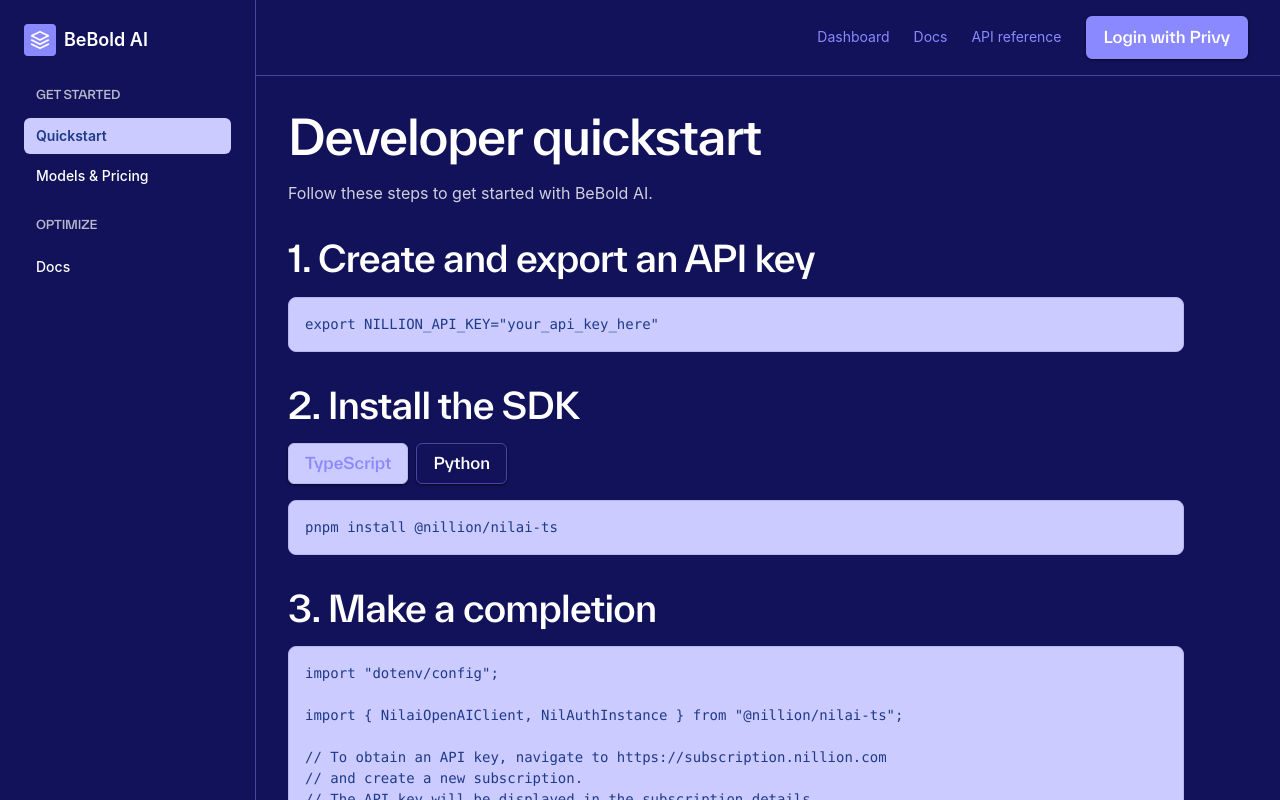
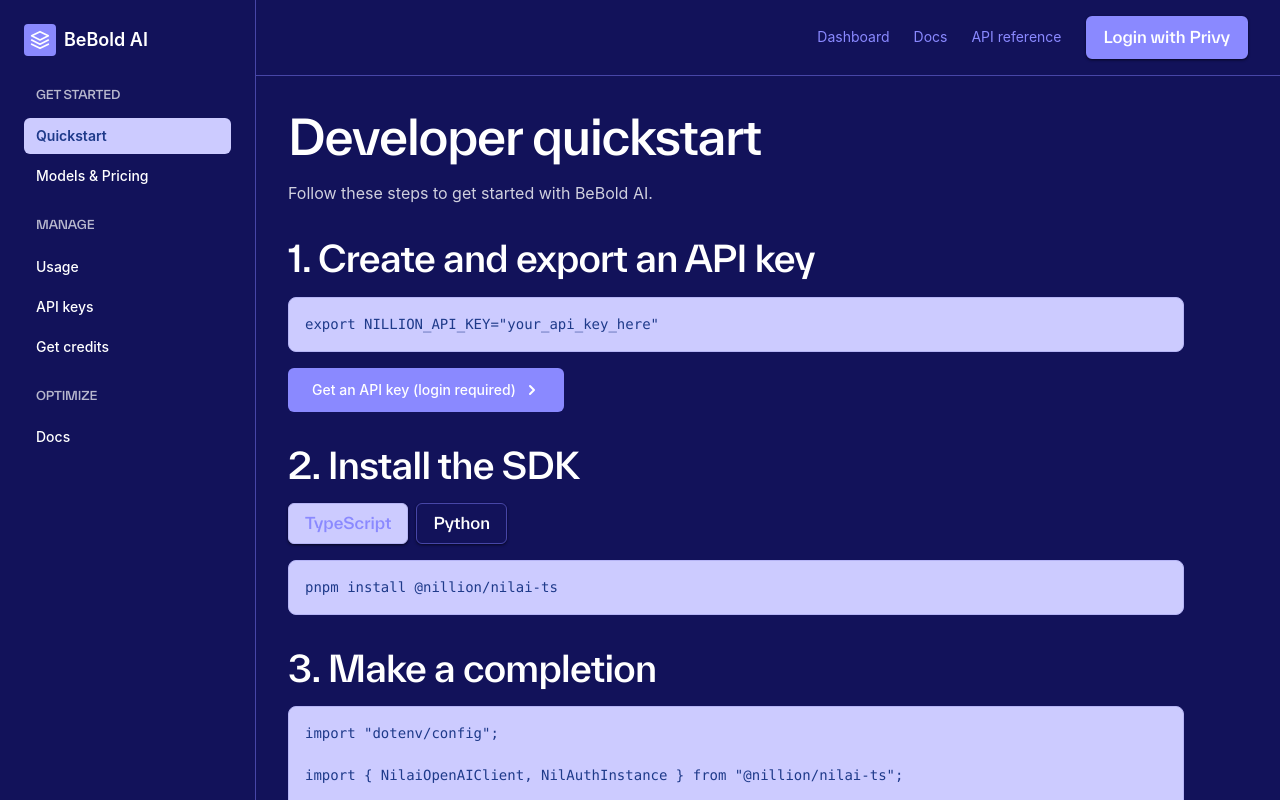
Before and after one commit to NillionNetwork/nilai-dashboard, a Next.js app: page / in a window 1280 px wide. Shown: the top 800 px of the page. Built offline with nearby package versions, Linux system fonts and the light colour scheme; no server answers.

Commit message:
feat: always render all sidebar items, add Get Key CTA to quickstart

```diff
--- a/src/app/api-keys/page.tsx
+++ b/src/app/api-keys/page.tsx
@@ -17,7 +17,7 @@
 }
 
 export default function ApiKeysPage() {
-  const { authenticated, user, ready } = usePrivy()
+  const { authenticated, user, ready, login } = usePrivy()
   const [credentials, setCredentials] = useState<Credential[]>([])
   const [loading, setLoading] = useState(false)
   const [showCreateModal, setShowCreateModal] = useState(false)
@@ -272,7 +272,20 @@
           <main className="p-8">
             <div className="max-w-6xl">
               <h1 className="mb-2 text-white">API keys</h1>
-              <p className="text-white opacity-80">Please log in to view your API keys.</p>
+              <p className="text-white opacity-80 mb-6">Please log in to manage your API keys.</p>
+              <button
+                type="button"
+                onClick={() => login()}
+                disabled={!ready}
+                className="px-6 py-3 rounded-md text-sm font-medium transition-opacity hover:opacity-90 disabled:opacity-50 disabled:cursor-not-allowed"
+                style={{
+                  backgroundColor: 'var(--nillion-primary)',
+                  color: '#ffffff',
+                  border: 'none',
+                }}
+              >
+                {!ready ? 'Loading...' : 'Login with Privy'}
+              </button>
             </div>
           </main>
         </div>
--- a/src/app/credits/page.tsx
+++ b/src/app/credits/page.tsx
@@ -10,7 +10,7 @@
 const TOPUP_AMOUNTS = [10, 25, 50, 100, 250, 500]
 
 function CreditsContent() {
-  const { authenticated, user } = usePrivy()
+  const { authenticated, user, login, ready } = usePrivy()
   const { balance, loading } = useUserCredits()
   const searchParams = useSearchParams()
   const [selectedAmount, setSelectedAmount] = useState<number | null>(null)
@@ -108,7 +108,20 @@
           <main className="p-8">
             <div className="max-w-4xl">
               <h1 className="mb-2 text-white">Get Credits</h1>
-              <p className="text-white opacity-80">Please log in to view your credits.</p>
+              <p className="text-white opacity-80 mb-6">Please log in to manage your credits.</p>
+              <button
+                type="button"
+                onClick={() => login()}
+                disabled={!ready}
+                className="px-6 py-3 rounded-md text-sm font-medium transition-opacity hover:opacity-90 disabled:opacity-50 disabled:cursor-not-allowed"
+                style={{
+                  backgroundColor: 'var(--nillion-primary)',
+                  color: '#ffffff',
+                  border: 'none',
+                }}
+              >
+                {!ready ? 'Loading...' : 'Login with Privy'}
+              </button>
             </div>
           </main>
         </div>
--- a/src/app/page.tsx
+++ b/src/app/page.tsx
@@ -1,6 +1,7 @@
 'use client'
 
 import { useState } from 'react'
+import Link from 'next/link'
 import Sidebar from '@/components/Sidebar'
 import Header from '@/components/Header'
 import CodeBlock from '@/components/CodeBlock'
@@ -29,6 +30,35 @@
                   1. Create and export an API key
                 </h2>
                 <CodeBlock code='export NILLION_API_KEY="your_api_key_here"' />
+                <div className="mt-4">
+                  <Link
+                    href="/api-keys"
+                    className="inline-flex items-center gap-2 px-6 py-3 rounded-md text-sm font-medium transition-opacity hover:opacity-90"
+                    style={{
+                      backgroundColor: 'var(--nillion-primary)',
+                      color: '#ffffff',
+                      border: 'none',
+                    }}
+                  >
+                    <span>Get an API key (login required)</span>
+                    <svg
+                      width="16"
+                      height="16"
+                      viewBox="0 0 16 16"
+                      fill="none"
+                      xmlns="http://www.w3.org/2000/svg"
+                      className="inline-block"
+                    >
+                      <path
+                        d="M6 12L10 8L6 4"
+                        stroke="currentColor"
+                        strokeWidth="2"
+                        strokeLinecap="round"
+                        strokeLinejoin="round"
+                      />
+                    </svg>
+                  </Link>
+                </div>
               </div>
 
               {/* Step 2 */}
--- a/src/app/usage/page.tsx
+++ b/src/app/usage/page.tsx
@@ -13,7 +13,7 @@
 }
 
 export default function UsagePage() {
-  const { authenticated, ready, user } = usePrivy()
+  const { authenticated, ready, user, login } = usePrivy()
   const [usageData, setUsageData] = useState<UsageData | null>(null)
   const [loading, setLoading] = useState(false)
   const [error, setError] = useState<string | null>(null)
@@ -64,7 +64,20 @@
           <main className="p-8">
             <div className="max-w-6xl">
               <h1 className="mb-2 text-white">Usage</h1>
-              <p className="text-white opacity-80">Please log in to view your usage statistics.</p>
+              <p className="text-white opacity-80 mb-6">Please log in to view usage statistics.</p>
+              <button
+                type="button"
+                onClick={() => login()}
+                disabled={!ready}
+                className="px-6 py-3 rounded-md text-sm font-medium transition-opacity hover:opacity-90 disabled:opacity-50 disabled:cursor-not-allowed"
+                style={{
+                  backgroundColor: 'var(--nillion-primary)',
+                  color: '#ffffff',
+                  border: 'none',
+                }}
+              >
+                {!ready ? 'Loading...' : 'Login with Privy'}
+              </button>
             </div>
           </main>
         </div>
--- a/src/components/Sidebar.tsx
+++ b/src/components/Sidebar.tsx
@@ -32,11 +32,6 @@
   const pathname = usePathname()
   const { authenticated } = usePrivy()
 
-  // Filter navigation to only show MANAGE section when authenticated
-  const filteredNavigation = navigation.filter(
-    (section) => section.section !== 'MANAGE' || authenticated
-  )
-
   return (
     <div className="fixed left-0 top-0 h-full w-64 overflow-y-auto" style={{ backgroundColor: 'var(--nillion-bg)', borderRight: '1px solid var(--nillion-border)' }}>
       <div className="p-6">
@@ -61,7 +56,7 @@
         </div>
 
         <nav className="space-y-6">
-          {filteredNavigation.map((section) => (
+          {navigation.map((section) => (
               <div key={section.section}>
                 <h3
                   className="uppercase tracking-wider mb-3 px-3 text-white"
```
Lines whose indentation alone changed are shown as unchanged.
